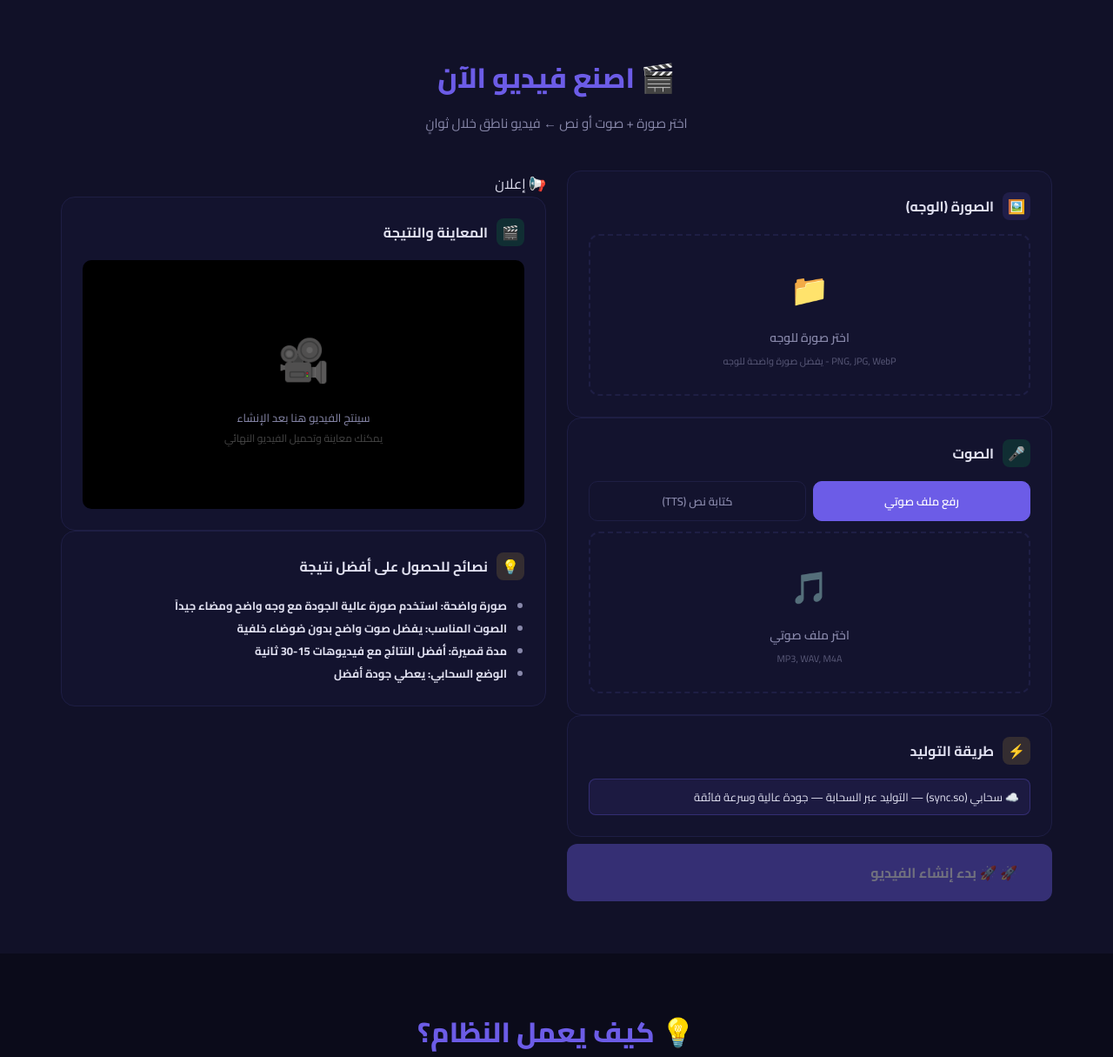
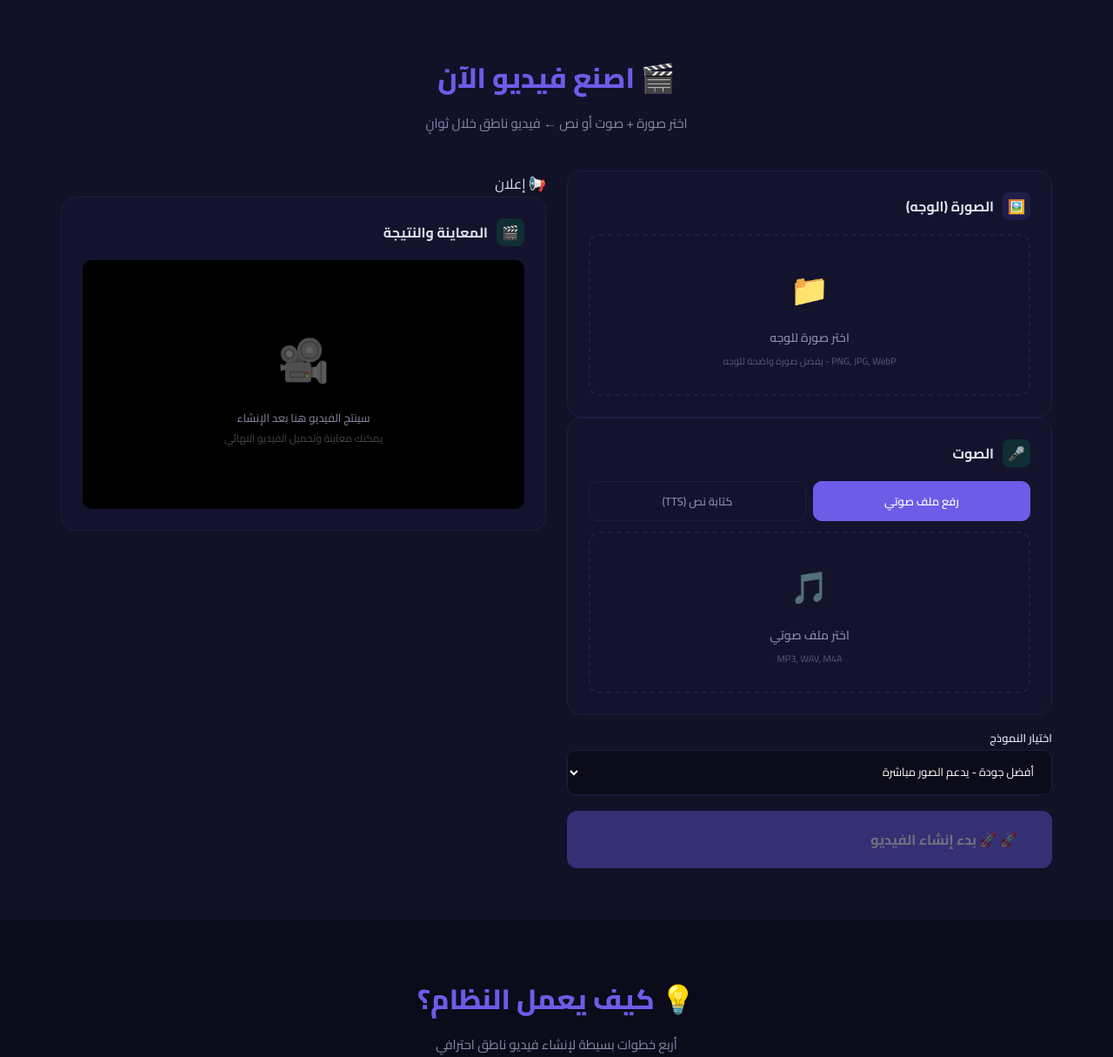
Before and after one commit to 1sihamixa/videoforge-pro, a Flask app: page / in a window 1280 px wide. Shown: the part 442-1657 px from the top of the page at 87% size. Run offline with Flask 3, Linux system fonts and the light colour scheme; data that the repository does not hold is empty.

Commit message:
Fix DATA_DIR env var, add /uploads/ route, add model selector with bilingual descriptions

```diff
--- a/app.py
+++ b/app.py
@@ -11,10 +11,11 @@ from flask import Flask, render_template, request, jsonify, send_file, redirect,
 BASE_DIR = os.path.dirname(os.path.abspath(__file__))
 sys.path.insert(0, BASE_DIR)
 
-UPLOAD_FOLDER = os.path.join(BASE_DIR, "static", "uploads")
-OUTPUT_FOLDER = os.path.join(BASE_DIR, "output")
-GALLERY_FILE  = os.path.join(BASE_DIR, "gallery.json")
-STATS_FILE    = os.path.join(BASE_DIR, "stats.json")
+DATA_DIR = os.environ.get("DATA_DIR", os.path.join(BASE_DIR, "data"))
+UPLOAD_FOLDER = os.path.join(DATA_DIR, "uploads")
+OUTPUT_FOLDER = os.path.join(DATA_DIR, "output")
+GALLERY_FILE  = os.path.join(DATA_DIR, "gallery.json")
+STATS_FILE    = os.path.join(DATA_DIR, "stats.json")
 
 os.makedirs(UPLOAD_FOLDER, exist_ok=True)
 os.makedirs(OUTPUT_FOLDER, exist_ok=True)
@@ -117,10 +118,10 @@ def add_to_gallery(video_path, title=""):
 
 # ─── Sync.so Models ───
 SYNC_MODELS = {
-    "sync-3":       {"free": True,  "max_sec": 15, "image": True,  "desc": "أفضل جودة, يدعم الصور مباشرة"},
-    "lipsync-2":    {"free": True,  "max_sec": 20, "image": False, "desc": "سريع وجودة جيدة"},
-    "lipsync-2-pro":{"free": True,  "max_sec": 20, "image": False, "desc": "جودة عالية"},
-    "react-1":      {"free": False, "max_sec": 15, "image": False, "desc": "تعابير وجه + حركات رأس"},
+    "sync-3":       {"free": True,  "max_sec": 15, "image": True,  "desc_ar": "أفضل جودة - يدعم الصور مباشرة", "desc_en": "Best Quality - Direct Image"},
+    "lipsync-2":    {"free": True,  "max_sec": 20, "image": False, "desc_ar": "سريع وجودة جيدة", "desc_en": "Fast & Good Quality"},
+    "lipsync-2-pro":{"free": True,  "max_sec": 20, "image": False, "desc_ar": "جودة عالية", "desc_en": "High Quality"},
+    "react-1":      {"free": False, "max_sec": 15, "image": False, "desc_ar": "تعابير وجه + حركات رأس", "desc_en": "Face Expressions + Head Moves"},
 }
 
 # ─── Wav2Lip Generators ───
@@ -218,7 +219,7 @@ def upload_file():
     img_exts = {"jpg","jpeg","png","webp","gif"}
     ftype = "image" if ext in img_exts else "audio"
     return jsonify({
-        "path": f"/static/uploads/{fname}",
+        "path": f"/uploads/{fname}",
         "type": ftype,
         "name": file.filename
     })
@@ -232,19 +233,25 @@ def start_generate():
     text = data.get("text", "")
     mode = data.get("mode", "local")
     api_key = data.get("api_key", "")
-    model = data.get("model", "lipsync-2")
+    model = data.get("model", "sync-3")
     model_mode = data.get("model_mode", "")
 
     if not image:
         return jsonify({"error": "يرجى رفع صورة للوجه"}), 400
 
-    image_path = os.path.join(BASE_DIR, image.lstrip("/"))
+    if image.startswith("/uploads/"):
+        image_path = os.path.join(DATA_DIR, "uploads", os.path.basename(image))
+    else:
+        image_path = os.path.join(BASE_DIR, image.lstrip("/"))
     if not os.path.exists(image_path):
         return jsonify({"error": "ملف الصورة غير موجود"}), 400
 
     audio_path = None
     if audio:
-        audio_path = os.path.join(BASE_DIR, audio.lstrip("/"))
+        if audio.startswith("/uploads/"):
+            audio_path = os.path.join(DATA_DIR, "uploads", os.path.basename(audio))
+        else:
+            audio_path = os.path.join(BASE_DIR, audio.lstrip("/"))
         if not os.path.exists(audio_path):
             return jsonify({"error": "ملف الصوت غير موجود"}), 400
     elif text:
@@ -307,6 +314,13 @@ def get_stats():
     return jsonify(load_stats())
 
 # ─── Serve Output Files ───
+@app.route("/uploads/<path:filename>")
+def serve_upload(filename):
+    full_path = os.path.join(DATA_DIR, "uploads", filename)
+    if os.path.exists(full_path):
+        return send_file(full_path, as_attachment=False)
+    return jsonify({"error": "File not found"}), 404
+
 @app.route("/output/<path:filename>")
 def serve_output(filename):
     full_path = os.path.join(OUTPUT_FOLDER, filename)
--- a/templates/video_creator.html
+++ b/templates/video_creator.html
@@ -432,11 +432,14 @@ footer .social-links a:hover { background: var(--accent); color: #fff; }
           </div>
         </div>
 
-        <div class="creator-card">
-          <h3><span class="icon" style="background:rgba(240,192,64,0.15);color:var(--gold)">⚡</span> {{ t("creator_method_label") }}</h3>
-          <div style="padding:8px 12px;background:rgba(108,92,231,0.1);border:1px solid rgba(108,92,231,0.3);border-radius:8px;font-size:13px;color:var(--text)">
-            ☁️ {{ t("creator_cloud") }} — {{ t("creator_cloud_only") }}
-          </div>
+        <!-- Model Selector -->
+        <div class="form-group" style="margin:10px 0">
+          <label style="font-size:13px;font-weight:600">{{ t("model_label") }}</label>
+          <select id="modelSelect" class="text-input" style="width:100%">
+            {% for key, m in models.items() %}
+            <option value="{{ key }}" {% if key == 'sync-3' %}selected{% endif %}>{{ m.desc_ar if lang == 'ar' else m.desc_en }}</option>
+            {% endfor %}
+          </select>
         </div>
 
         <button class="btn btn-primary btn-lg" style="width:100%;margin-top:8px" id="generateBtn" disabled onclick="startGenerate()">
@@ -473,17 +476,6 @@ footer .social-links a:hover { background: var(--accent); color: #fff; }
           </div>
         </div>
 
-        <div class="creator-card">
-          <h3><span class="icon" style="background:rgba(240,192,64,0.15);color:var(--gold)">💡</span> {{ t("tips_title") }}</h3>
-          <div style="font-size:13px;color:var(--text2);line-height:2">
-            <ul style="padding-{{ 'right' if dir=='rtl' else 'left' }}:20px">
-              <li><strong style="color:var(--text)">{{ t("tips_1") }}</strong></li>
-              <li><strong style="color:var(--text)">{{ t("tips_2") }}</strong></li>
-              <li><strong style="color:var(--text)">{{ t("tips_3") }}</strong></li>
-              <li><strong style="color:var(--text)">{{ t("tips_4") }}</strong></li>
-            </ul>
-          </div>
-        </div>
       </div>
     </div>
   </div>
@@ -637,6 +629,7 @@ const TRANS = {
   "preview_done": { "ar": "✅ تم إنشاء الفيديو بنجاح!", "en": "✅ Video created successfully!" },
   "preview_download": { "ar": "⬇ تحميل الفيديو", "en": "⬇ Download Video" },
   "preview_reset": { "ar": "🔄 جديد", "en": "🔄 Reset" },
+  "model_label": { "ar": "اختيار النموذج", "en": "AI Model" },
   "btn_generate": { "ar": "🚀 بدء إنشاء الفيديو", "en": "🚀 Generate Video" },
   "btn_generating": { "ar": "جاري الإنشاء...", "en": "Generating..." },
   "toast_created": { "ar": "✅ تم إنشاء الفيديو!", "en": "✅ Video created!" },
@@ -760,6 +753,7 @@ async function startGenerate() {
     text: audioMode === 'text' ? $('textInput').value : null,
     mode: 'cloud',
     api_key: '',
+    model: $('modelSelect').value,
   };
 
   try {
--- a/translations.py
+++ b/translations.py
@@ -184,6 +184,9 @@ TRANSLATIONS = {
     # Cloud settings
     "cloud_model": {"ar": "📦 الموديل", "en": "📦 Model"},
     "cloud_model_desc": {"ar": "اختر الموديل المناسب", "en": "Choose the appropriate model"},
+
+    # Model selector
+    "model_label": {"ar": "اختيار النموذج", "en": "AI Model"},
 }
 
 def get_language():
```
Also changed, not shown: requirements.txt (+6 -27 lines), sync_api.py (+11 -2 lines).
